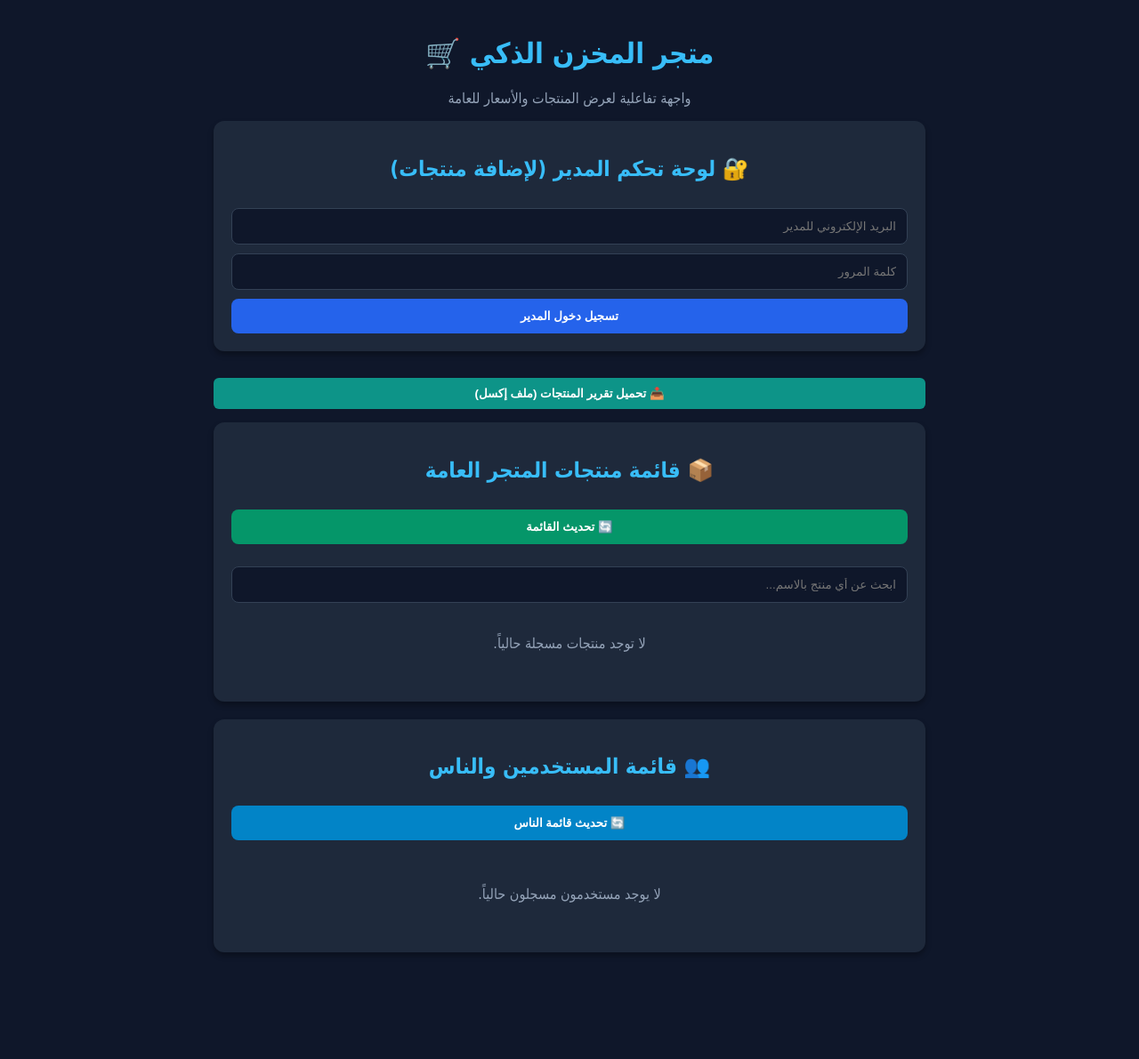
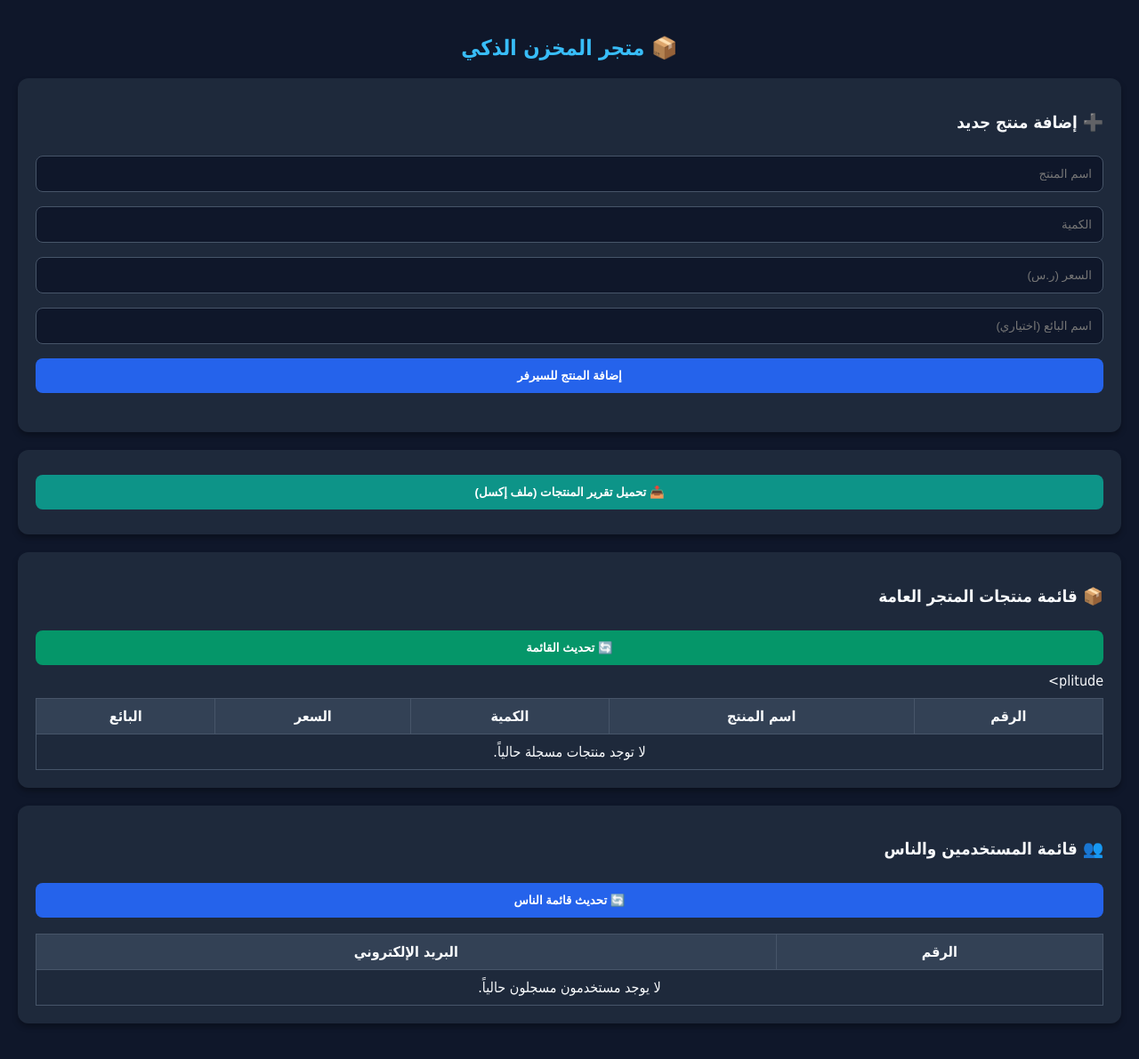
Before and after one commit to gassar0/Repository-name, a Flask app: page / in a window 1280 px wide. Shown: the whole page at 89% size. Before the commit the page ends 1071 px from the top, so only its background shows below. Run offline with Flask 3, Linux system fonts and the light colour scheme; data that the repository does not hold is empty.

Commit message:
Update store.html

```diff
--- a/templates/store.html
+++ b/templates/store.html
@@ -6,19 +6,11 @@
     <title>متجر المخزن الذكي</title>
     <style>
         body {
-            font-family: 'Cairo', Tahoma, sans-serif;
+            font-family: Tahoma, sans-serif;
             background-color: #0f172a;
             color: #f8fafc;
+            padding: 20px;
             margin: 0;
-            padding: 20px;
-        }
-        .container {
-            max-width: 800px;
-            margin: 0 auto;
-        }
-        h1, h2, h3 {
-            text-align: center;
-            color: #38bdf8;
         }
         .card {
             background-color: #1e293b;
@@ -27,243 +19,170 @@
             margin-bottom: 20px;
             box-shadow: 0 4px 6px rgba(0,0,0,0.3);
         }
+        h2 { color: #38bdf8; text-align: center; }
         input, button {
             width: 100%;
             padding: 12px;
-            margin-top: 10px;
+            margin: 8px 0;
             border-radius: 8px;
-            border: 1px solid #334155;
+            border: 1px solid #475569;
             background-color: #0f172a;
-            color: #fff;
+            color: white;
             box-sizing: border-box;
         }
         button {
             background-color: #2563eb;
-            color: white;
             border: none;
+            cursor: pointer;
             font-weight: bold;
-            cursor: pointer;
         }
-        button:hover {
-            background-color: #1d4ed8;
-        }
-        .success { color: #4ade80; text-align: center; margin-top: 10px; font-weight: bold; }
-        .error { color: #ef4444; text-align: center; margin-top: 10px; font-weight: bold; }
+        button:hover { background-color: #1d4ed8; }
+        .btn-green { background-color: #059669; }
+        .btn-green:hover { background-color: #047857; }
+        .btn-excel { background-color: #0d9488; }
+        .btn-excel:hover { background-color: #0f766e; }
+        .success { color: #4ade80; text-align: center; }
+        .error { color: #f87171; text-align: center; }
+        table { width: 100%; border-collapse: collapse; margin-top: 10px; }
+        th, td { border: 1px solid #475569; padding: 10px; text-align: center; }
+        th { background-color: #334155; }
     </style>
 </head>
 <body>
-    <div class="container">
-        <h1>متجر المخزن الذكي 🛒</h1>
-        <p style="text-align: center; color: #94a3b8;">واجهة تفاعلية لعرض المنتجات والأسعار للعامة</p>
 
-        <!-- لوحة تسجيل دخول المدير -->
-        <div class="card" id="login-card">
-            <h2>🔐 لوحة تحكم المدير (لإضافة منتجات)</h2>
-            <input type="email" id="admin-email" placeholder="البريد الإلكتروني للمدير">
-            <input type="password" id="admin-password" placeholder="كلمة المرور">
-            <button onclick="loginAdmin()">تسجيل دخول المدير</button>
-            <div id="login-msg"></div>
-        </div>
+    <h2>📦 متجر المخزن الذكي</h2>
 
-        <!-- لوحة إضافة المنتجات -->
-        <div class="card" id="admin-panel" style="display: none;">
+    <!-- إضافة منتج جديد -->
+    <div class="card">
         <h3>➕ إضافة منتج جديد</h3>
         <input type="text" id="prod-name" placeholder="اسم المنتج">
         <input type="number" id="prod-quantity" placeholder="الكمية">
         <input type="number" step="0.01" id="prod-price" placeholder="السعر (ر.س)">
+        <input type="text" id="prod-vendor" placeholder="اسم البائع (اختياري)">
         <button onclick="addProduct()">إضافة المنتج للسيرفر</button>
-            <div id="add-msg"></div>
+        <p id="add-msg"></p>
     </div>
-<button onclick="window.location.href='/api/export-excel'" style="background-color: #0d9488; margin-bottom: 15px; color: white; padding: 10px 15px; border: none; border-radius: 6px; cursor: pointer; font-weight: bold;">📥 تحميل تقرير المنتجات (ملف إكسل)</button>
 
-        <!-- قائمة المنتجات العامة (جدول إكسل) -->
+    <!-- زر تحميل تقرير إكسل -->
+    <div class="card" style="text-align: center;">
+        <button class="btn-excel" onclick="window.location.href='/api/export-excel'">📥 تحميل تقرير المنتجات (ملف إكسل)</button>
+    </div>
+
+    <!-- قائمة المنتجات -->
     <div class="card">
-            <h2>📦 قائمة منتجات المتجر العامة</h2>
-            <button onclick="loadProducts()" style="background-color: #059669; margin-bottom: 15px;">🔄 تحديث القائمة</button>
-            <input type="text" id="search-input" placeholder="ابحث عن أي منتج بالاسم..." oninput="filterProducts()">
-
-            <div id="products-list">
-                <p style="text-align: center; color: #94a3b8;">جاري تحميل المنتجات...</p>
+        <h3>📦 قائمة منتجات المتجر العامة</h3>
+        <button class="btn-green" onclick="loadProducts()">🔄 تحديث القائمة</button>
+        <div style="overflow-x: auto;">
+            <table>
+                <thead>
+                    <tr>
+                        <th>الرقم</th>
+                        <th>اسم المنتج</th>
+                        <th>الكمية</th>
+                        <th>السعر</th>
+                        <th>البائع</th>
+                    </tr>
+                plitude>
+                <tbody id="products-table">
+                    <tr><td colspan="5">لا توجد منتجات مسجلة حالياً.</td></tr>
+                </tbody>
+            </table>
         </div>
     </div>
 
-        <!-- قائمة الناس / المستخدمين (جدول إكسل) -->
-        <div class="card" id="users-section">
-            <h2>👥 قائمة المستخدمين والناس</h2>
-            <button onclick="loadUsers()" style="background-color: #0284c7; margin-bottom: 15px;">🔄 تحديث قائمة الناس</button>
-            <div id="users-list">
-                <p style="text-align: center; color: #94a3b8;">اضغط على تحديث لعرض قائمة الناس...</p>
-            </div>
+    <!-- قائمة المستخدمين -->
+    <div class="card">
+        <h3>👥 قائمة المستخدمين والناس</h3>
+        <button onclick="loadUsers()">🔄 تحديث قائمة الناس</button>
+        <div style="overflow-x: auto;">
+            <table>
+                <thead>
+                    <tr>
+                        <th>الرقم</th>
+                        <th>البريد الإلكتروني</th>
+                    </tr>
+                </thead>
+                <tbody id="users-table">
+                    <tr><td colspan="2">لا يوجد مستخدمون مسجلون حالياً.</td></tr>
+                </tbody>
+            </table>
         </div>
     </div>
 
     <script>
-    let allProductsCache = [];
-
-    async function loadProducts() {
-        let listDiv = document.getElementById('products-list');
-        if (!listDiv) return;
-        listDiv.innerHTML = '<p style="text-align: center; color: #94a3b8;">جاري تحميل المنتجات...</p>';
-        try {
-            let res = await fetch('/api/products');
-            if (!res.ok) throw new Error('حالة السيرفر غير صحيحة: ' + res.status);
-            let products = await res.json();
-            allProductsCache = products;
-            displayProducts(products);
-        } catch (err) {
-            listDiv.innerHTML = '<p style="text-align: center; color: #ef4444;">فشل الاتصال: ' + err.message + '</p>';
-        }
-    }
-
-    function displayProducts(products) {
-        let listDiv = document.getElementById('products-list');
-        if (!listDiv) return;
-        if (!products || products.length === 0) {
-            listDiv.innerHTML = '<p style="text-align: center; color: #94a3b8; padding: 20px;">لا توجد منتجات مسجلة حالياً.</p>';
-            return;
-        }
-        let html = `
-            <div style="overflow-x: auto;">
-                <table style="width: 100%; border-collapse: collapse; margin-top: 10px; background-color: #1e293b; color: #f8fafc; border-radius: 8px; overflow: hidden;">
-                    <thead>
-                        <tr style="background-color: #334155; color: #38bdf8; text-align: right;">
-                            <th style="padding: 12px; border-bottom: 2px solid #475569;">اسم المنتج</th>
-                            <th style="padding: 12px; border-bottom: 2px solid #475569;">البائع</th>
-                            <th style="padding: 12px; border-bottom: 2px solid #475569;">الكمية</th>
-                            <th style="padding: 12px; border-bottom: 2px solid #475569;">السعر (ر.س)</th>
-                        </tr>
-                    </thead>
-                    <tbody>
-        `;
-        products.forEach((p, index) => {
-            let rowBg = index % 2 === 0 ? '#1e293b' : '#1a2332';
-            html += `
-                <tr style="background-color: ${rowBg}; border-bottom: 1px solid #334155;">
-                    <td style="padding: 12px; font-weight: bold; color: #38bdf8;">${p.name || 'بدون اسم'}</td>
-                    <td style="padding: 12px; color: #94a3b8;">${p.vendor || 'الإدارة'}</td>
-                    <td style="padding: 12px;">${p.quantity || 0}</td>
-                    <td style="padding: 12px; font-weight: bold; color: #4ade80;">${p.price || 0}</td>
-                </tr>
-            `;
-        });
-        html += `</tbody></table></div>`;
-        listDiv.innerHTML = html;
-    }
-
-    function filterProducts() {
-        let searchInput = document.getElementById('search-input');
-        if (!searchInput) return;
-        let query = searchInput.value.toLowerCase();
-        let filtered = allProductsCache.filter(p => p.name && p.name.toLowerCase().includes(query));
-        displayProducts(filtered);
-    }
-
-    async function loadUsers() {
-        let listDiv = document.getElementById('users-list');
-        if (!listDiv) return;
-        listDiv.innerHTML = '<p style="text-align: center; color: #94a3b8;">جاري تحميل بيانات الناس...</p>';
-        try {
-            let res = await fetch('/api/users');
-            if (!res.ok) throw new Error('فشل جلب المستخدمين: ' + res.status);
-            let users = await res.json();
-            displayUsers(users);
-        } catch (err) {
-            listDiv.innerHTML = '<p style="text-align: center; color: #ef4444;">فشل الاتصال: ' + err.message + '</p>';
-        }
-    }
-
-    function displayUsers(users) {
-        let listDiv = document.getElementById('users-list');
-        if (!listDiv) return;
-        if (!users || users.length === 0) {
-            listDiv.innerHTML = '<p style="text-align: center; color: #94a3b8; padding: 20px;">لا يوجد مستخدمون مسجلون حالياً.</p>';
-            return;
-        }
-        let html = `
-            <div style="overflow-x: auto;">
-                <table style="width: 100%; border-collapse: collapse; margin-top: 10px; background-color: #1e293b; color: #f8fafc; border-radius: 8px; overflow: hidden;">
-                    <thead>
-                        <tr style="background-color: #334155; color: #38bdf8; text-align: right;">
-                            <th style="padding: 12px; border-bottom: 2px solid #475569;">اسم الشخص</th>
-                            <th style="padding: 12px; border-bottom: 2px solid #475569;">البريد الإلكتروني</th>
-                            <th style="padding: 12px; border-bottom: 2px solid #475569;">الدور / الصلاحية</th>
-                            <th style="padding: 12px; border-bottom: 2px solid #475569;">الحالة</th>
-                        </tr>
-                    </thead>
-                    <tbody>
-        `;
-        users.forEach((u, index) => {
-            let rowBg = index % 2 === 0 ? '#1e293b' : '#1a2332';
-            html += `
-                <tr style="background-color: ${rowBg}; border-bottom: 1px solid #334155;">
-                    <td style="padding: 12px; font-weight: bold; color: #38bdf8;">${u.name || 'بدون اسم'}</td>
-                    <td style="padding: 12px; color: #94a3b8;">${u.email || 'غير محدد'}</td>
-                    <td style="padding: 12px;">${u.role || 'عضو'}</td>
-                    <td style="padding: 12px; font-weight: bold; color: #4ade80;">${u.status || 'نشط'}</td>
-                </tr>
-            `;
-        });
-        html += `</tbody></table></div>`;
-        listDiv.innerHTML = html;
-    }
-
-    function loginAdmin() {
-        const email = document.getElementById('admin-email').value;
-        const password = document.getElementById('admin-password').value;
-        const msg = document.getElementById('login-msg');
-
-        fetch('/admin/login', {
-            method: 'POST',
-            headers: { 'Content-Type': 'application/json' },
-            body: JSON.stringify({ email, password })
-        })
-        .then(async res => {
-            let data;
-            try {
-                data = await res.json();
-            } catch (e) {
-                throw new Error('السيرفر لم يعود ببيانات صالحة');
-            }
-            if (!res.ok) throw new Error(data.message || 'خطأ في بيانات الدخول');
-            return data;
-        })
-        .then(data => {
-            msg.innerText = data.message || 'تم تسجيل الدخول بنجاح';
-            msg.className = 'success';
-            document.getElementById('login-card').style.display = 'none';
-            document.getElementById('admin-panel').style.display = 'block';
-        })
-        .catch(err => {
-            msg.innerText = 'فشل تسجيل الدخول: ' + err.message;
-            msg.className = 'error';
-        });
-    }
-
         function addProduct() {
             const name = document.getElementById('prod-name').value;
             const quantity = document.getElementById('prod-quantity').value;
             const price = document.getElementById('prod-price').value;
+            const vendor = document.getElementById('prod-vendor').value;
             const msg = document.getElementById('add-msg');
 
-        fetch('/add-product', {
+            fetch('/api/products', {
                 method: 'POST',
                 headers: { 'Content-Type': 'application/json' },
-            body: JSON.stringify({ name, quantity, price })
+                body: JSON.stringify({ name, quantity, price, vendor })
             })
             .then(async res => {
                 let data = await res.json();
-            if (!res.ok) throw new Error(data.message || 'خطأ في الإضافة');
+                if (!res.ok) throw new Error(data.message || 'فشل إضافة المنتج');
                 return data;
             })
             .then(data => {
-            msg.innerText = data.message || 'تمت إضافة المنتج بنجاح';
+                msg.innerText = data.message || 'تم إضافة المنتج بنجاح';
                 msg.className = 'success';
                 loadProducts();
+                document.getElementById('prod-name').value = '';
+                document.getElementById('prod-quantity').value = '';
+                document.getElementById('prod-price').value = '';
+                document.getElementById('prod-vendor').value = '';
             })
             .catch(err => {
                 msg.innerText = err.message;
                 msg.className = 'error';
             });
+        }
+
+        function loadProducts() {
+            fetch('/api/products')
+            .then(res => res.json())
+            .then(data => {
+                const tbody = document.getElementById('products-table');
+                tbody.innerHTML = '';
+                if (data.length === 0) {
+                    tbody.innerHTML = '<tr><td colspan="5">لا توجد منتجات مسجلة حالياً.</td></tr>';
+                    return;
+                }
+                data.forEach(p => {
+                    tbody.innerHTML += `<tr>
+                        <td>${p.id}</td>
+                        <td>${p.name}</td>
+                        <td>${p.quantity}</td>
+                        <td>${p.price}</td>
+                        <td>${p.vendor || '-'}</td>
+                    </tr>`;
+                });
+            })
+            .catch(err => console.error('خطأ في جلب المنتجات:', err));
+        }
+
+        function loadUsers() {
+            fetch('/api/users')
+            .then(res => res.json())
+            .then(data => {
+                const tbody = document.getElementById('users-table');
+                tbody.innerHTML = '';
+                if (data.length === 0) {
+                    tbody.innerHTML = '<tr><td colspan="2">لا يوجد مستخدمون مسجلون حالياً.</td></tr>';
+                    return;
+                }
+                data.forEach(u => {
+                    tbody.innerHTML += `<tr>
+                        <td>${u.id}</td>
+                        <td>${u.email}</td>
+                    </tr>`;
+                });
+            })
+            .catch(err => console.error('خطأ في جلب المستخدمين:', err));
         }
 
         window.onload = function() {
```
Lines whose indentation alone changed are shown as unchanged.
